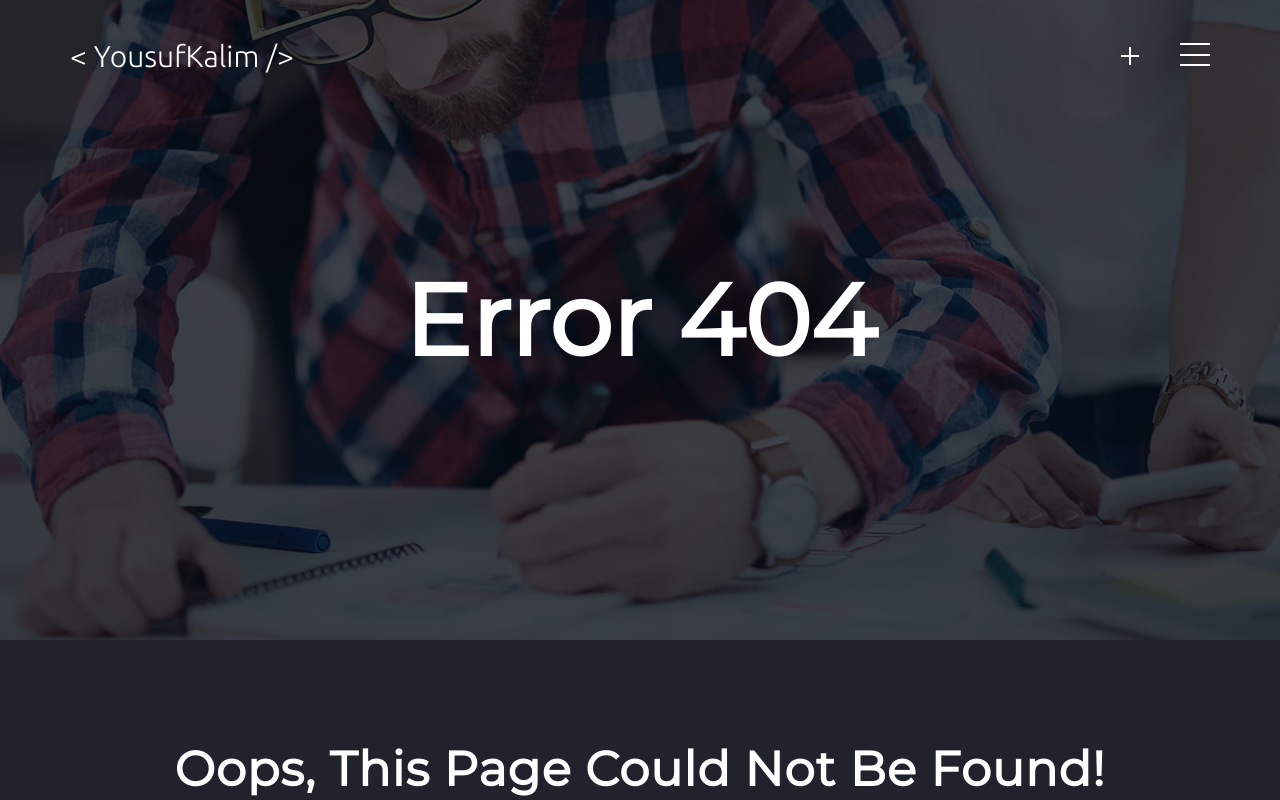
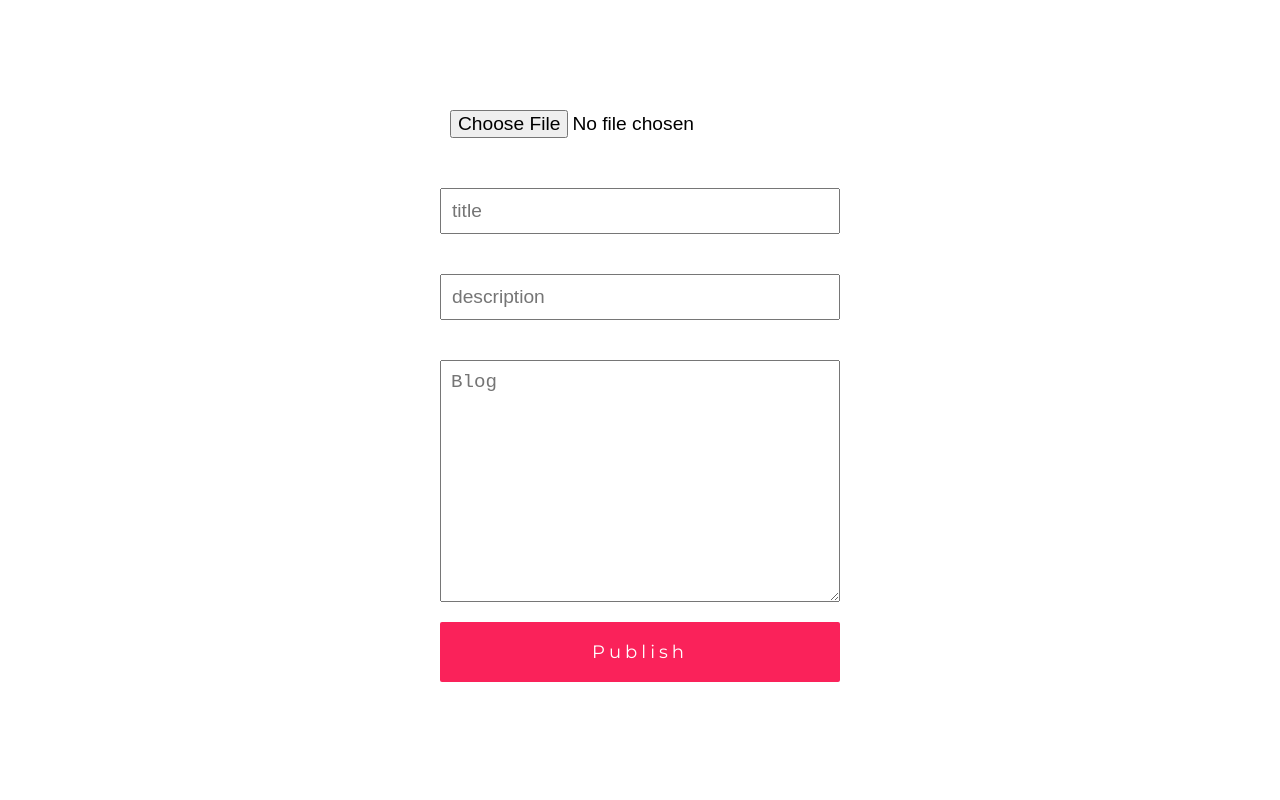
Before and after one commit to yousufkalim/portfolio-react, a React (Create React App) app: page /post in a window 1280 px wide. Shown: the top 800 px of the page. Built offline with nearby package versions, Linux system fonts and the light colour scheme.

Commit message:
Image post done

```diff
--- a/package.json
+++ b/package.json
@@ -2,6 +2,7 @@
   "name": "kalim-portfolio",
   "version": "0.1.0",
   "private": true,
+  "proxy" : "http://localhost:5000",
   "dependencies": {
     "@testing-library/jest-dom": "^5.11.6",
     "@testing-library/react": "^11.2.2",
--- /dev/null
+++ b/src/Style/Post.css
@@ -0,0 +1,22 @@
+.post {
+	background-color: white;
+	height: 100vh;
+}
+
+.post form {
+	display: flex;
+	flex-direction: column;
+	justify-content: center;
+	align-items: center;
+	padding-top: 10vh;
+	width: 400px;
+	margin: auto;
+}
+
+.post form input,
+.post form textarea {
+	margin: 20px 0;
+	width: 100%;
+	padding: 10px;
+	font-size: 1.2rem;
+}
--- a/src/actions.js
+++ b/src/actions.js
@@ -70,10 +70,7 @@ function handleInput(e, setInput) {
 function handleSubmit(e, input, setSubmit, setInput) {
 	e.preventDefault();
 	axios
-		.post(
-			"https://portfolio-dev-914ec-default-rtdb.firebaseio.com/contacts.json",
-			input
-		)
+		.post("/contact", { data: input })
 		.then(() => {
 			setSubmit(
 				<span className="success">
--- /dev/null
+++ b/src/pages/Post.jsx
@@ -0,0 +1,87 @@
+import React, { useState } from "react";
+import axios from "axios";
+
+//Style
+import "../Style/Post.css";
+
+function Post() {
+	let [blog, setBlog] = useState({
+		image: "",
+		title: "",
+		description: "",
+		blog: "",
+	});
+
+	const handleImage = (e) => {
+		setBlog((prev) => {
+			return {
+				...prev,
+				image: e.target.files[0],
+			};
+		});
+	};
+
+	const handleInput = (e) => {
+		setBlog((prev) => {
+			return {
+				...prev,
+				[e.target.name]: e.target.value,
+			};
+		});
+	};
+
+	const handleSubmit = (e) => {
+		e.preventDefault();
+
+		const formData = new FormData();
+
+		for (const property in blog) {
+			formData.append(property, blog[property]);
+		}
+
+		axios
+			.post("/blog", formData)
+			.then(() => {
+				setBlog({
+					image: "",
+					title: "",
+					description: "",
+					blog: "",
+				});
+			})
+			.catch((err) => console.log(err));
+	};
+
+	return (
+		<div className="post">
+			<form onSubmit={handleSubmit}>
+				<input type="file" onChange={handleImage} />
+				<input
+					type="text"
+					name="title"
+					placeholder="title"
+					value={blog.title}
+					onChange={handleInput}
+				/>
+				<input
+					type="text"
+					name="description"
+					placeholder="description"
+					value={blog.description}
+					onChange={handleInput}
+				/>
+				<textarea
+					name="blog"
+					cols="30"
+					rows="10"
+					placeholder="Blog"
+					value={blog.blog}
+					onChange={handleInput}
+				></textarea>
+				<button type="submit">Publish</button>
+			</form>
+		</div>
+	);
+}
+
+export default Post;
--- a/src/routes/Routes.js
+++ b/src/routes/Routes.js
@@ -12,6 +12,7 @@ import Recent from "../pages/Recent";
 import Articles from "../pages/Articles";
 import ContactMe from "../pages/ContactMe";
 import ErrorPage from "../pages/ErrorPage";
+import Post from "../pages/Post";
 
 //Component
 function PageRoutes() {
@@ -21,6 +22,7 @@ function PageRoutes() {
 			<Route exact path="/portfolio" component={Recent} />
 			<Route exact path="/blog" component={Articles} />
 			<Route exact path="/contact" component={ContactMe} />
+			<Route exact path="/post" component={Post} />
 			<Route exact path="/portfolio/*" component={PortfolioRoutes} />
 			<Route exact path="/blog/*" component={BlogRoutes} />
 			<Route exact path="/*" component={ErrorPage} />
```
Also changed, not shown: 1 other file (tests, documents, lock files or other folders).
